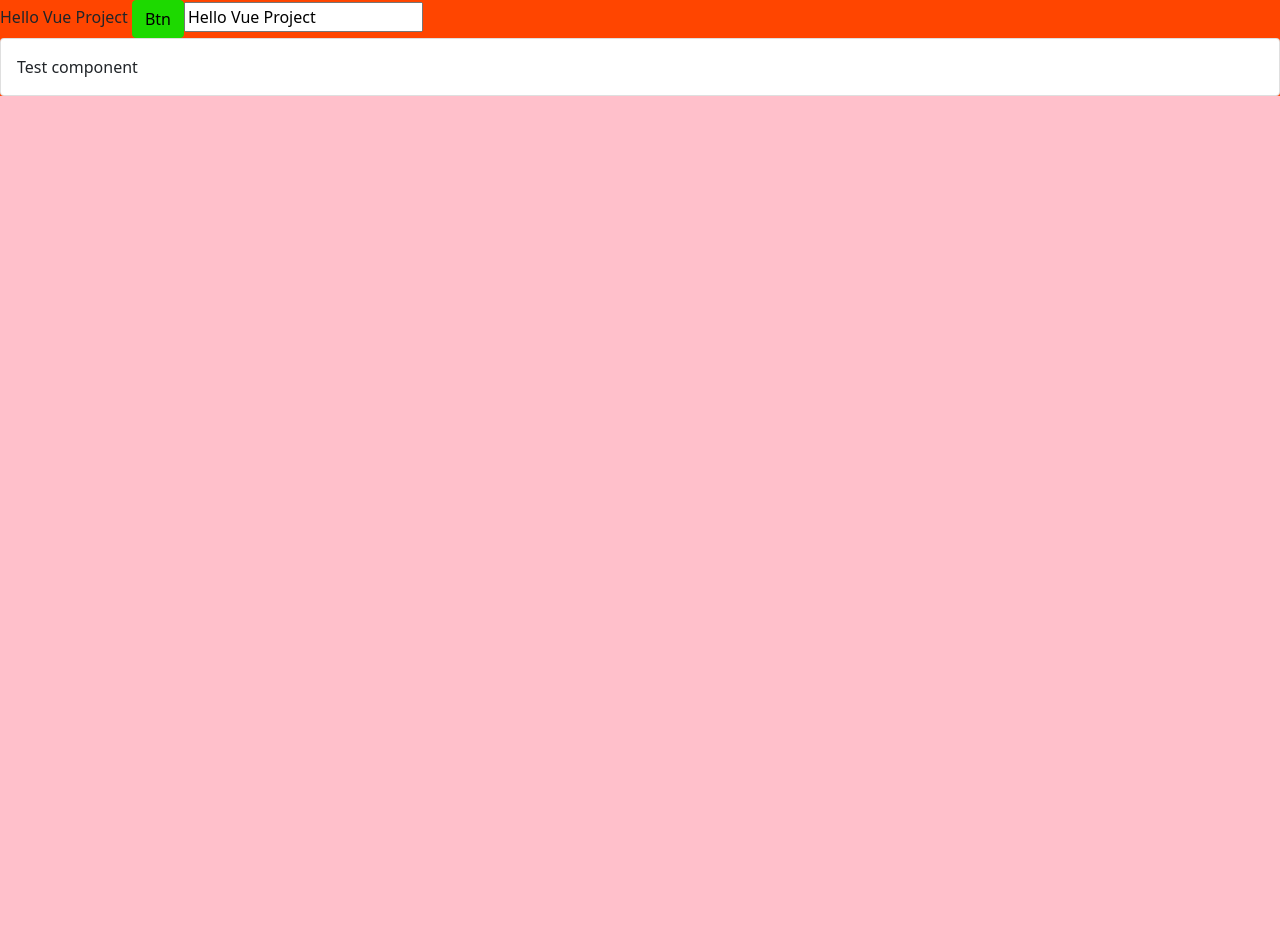
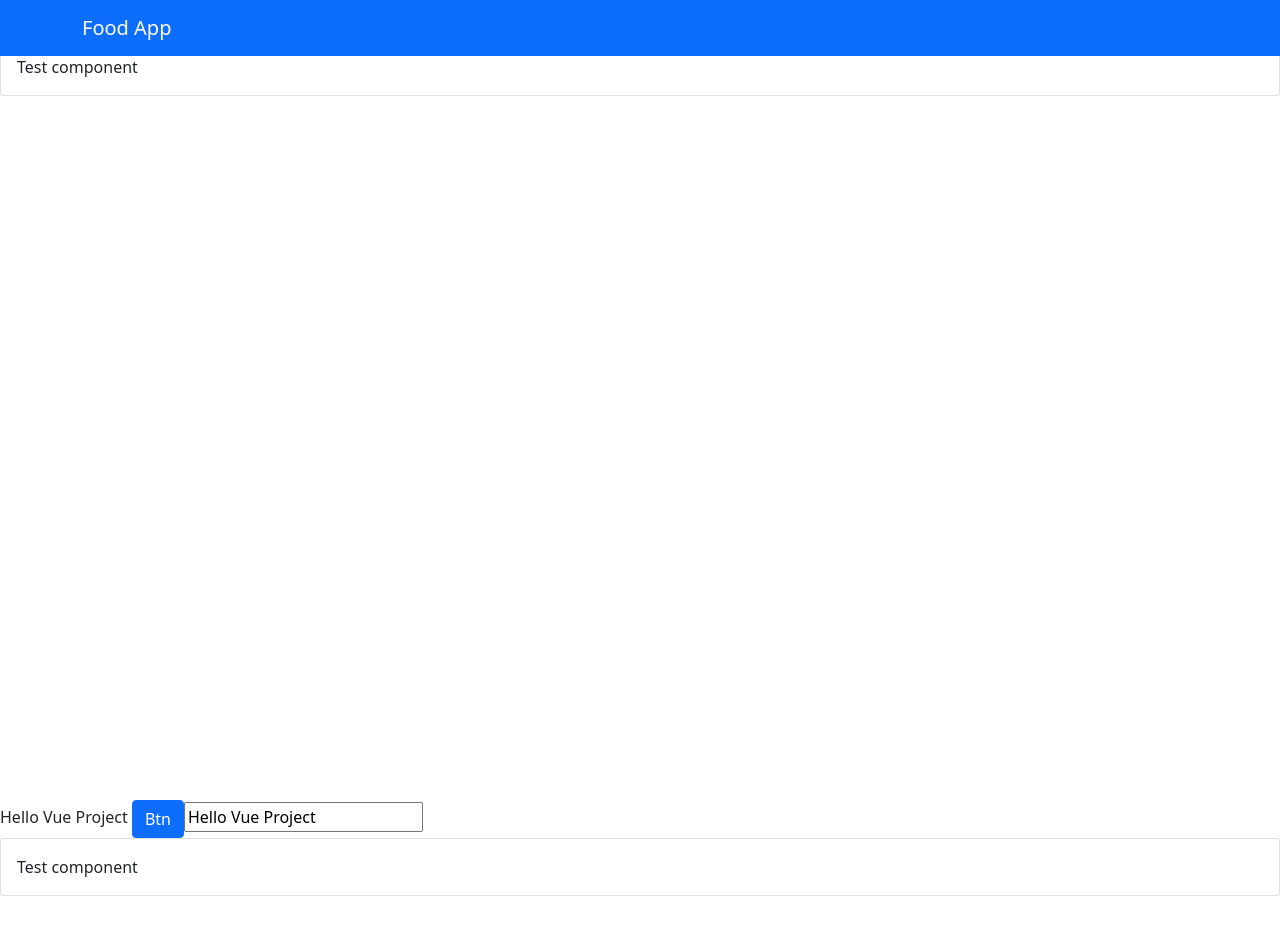
Before and after one commit to TolibovMuxammadamin/vue-lessons, a Vue app in the folder learning-project/: page / in a window 1280 px wide. Shown: the top 934 px of the page. Before the commit the page ends 800 px from the top, so only its background shows below. Built offline with nearby package versions, Linux system fonts and the light colour scheme.

Commit message:
started ui components

```diff
--- a/learning-project/src/App.vue
+++ b/learning-project/src/App.vue
@@ -1,16 +1,32 @@
 <template>
   <div class="app">
-    {{ msg }}
-    <button class="btn btn-primary">Btn</button>
-    <input v-model="msg" type="text" />
-    <Test></Test>
+    <div style="height: 800px">
+      {{ msg }}
+      <button class="btn btn-primary">Btn</button>
+      <input v-model="msg" type="text" />
+      <Test></Test>
+    </div>
+    <b-navbar fixed="top" bg-color="primary" dark>
+      <b-container>
+        <b-navbar-brand>Food App</b-navbar-brand>
+      </b-container>
+    </b-navbar>
+    <div style="height: 800px">
+      {{ msg }}
+      <button class="btn btn-primary">Btn</button>
+      <input v-model="msg" type="text" />
+      <Test></Test>
+    </div>
   </div>
 </template>
 
 <script>
 import Test from "@/components/Test.vue";
+import BContainer from "@/components/ui/Grid/BContainer";
+import BNavbar from "@/components/ui/Layout/BNavbar/BNavbar.vue";
+import BNavbarBrand from "@/components/ui/Layout/BNavbar/BNavbarBrand.vue";
 export default {
-  components: { Test },
+  components: { Test, BNavbar, BContainer, BNavbarBrand },
   name: "App",
   data() {
     return {
--- a/learning-project/src/assets/style.scss
+++ b/learning-project/src/assets/style.scss
@@ -1,8 +1,2 @@
-$body-bg: pink;
-$primary: #1dd900;
 
 @import "~bootstrap/scss/bootstrap";
-
-.app {
-    background-color: orangered;
-}
--- /dev/null
+++ b/learning-project/src/components/ui/Grid/BContainer.vue
@@ -0,0 +1,31 @@
+<template>
+  <div :class="classList">
+    <slot></slot>
+  </div>
+</template>
+
+<script>
+import { breakpoints } from "@/utils/constants.js";
+export default {
+  name: "BContainer",
+  props: {
+    fluid: Boolean,
+    breakpoint: {
+      type: String,
+      validator(size) {
+        return breakpoints.includes(size);
+      },
+    },
+  },
+  computed: {
+    classList() {
+      return [
+        this.fluid ? "container-fluid" : "container",
+        this.breakpoint ? `container-${this.breakpoint}` : "",
+      ];
+    },
+  },
+};
+</script>
+
+<style></style>
--- /dev/null
+++ b/learning-project/src/components/ui/Layout/BNavbar/BNavbar.vue
@@ -0,0 +1,52 @@
+<template>
+  <nav class="navbar" :class="classList">
+    <slot></slot>
+  </nav>
+</template>
+
+<script>
+import { breakpoints } from "@/utils/constants.js";
+export default {
+  name: "BNavbar",
+  props: {
+    bgColor: {
+      type: String,
+      default: "light",
+    },
+    breakpoint: {
+      type: String,
+      validator(size) {
+        return breakpoints.includes(size);
+      },
+    },
+    sticky: {
+      type: String,
+      validator(val) {
+        return ["top", "bottom"].includes(val);
+      },
+    },
+    fixed: {
+      type: String,
+      validator(val) {
+        return ["top", "bottom"].includes(val);
+      },
+    },
+    light: Boolean,
+    dark: Boolean,
+  },
+  computed: {
+    classList() {
+      return [
+        this.breakpoint ? `navbar-expand-${this.breakpoint}` : "navbar-expand",
+        this.sticky ? `sticky-${this.sticky}` : "",
+        this.fixed ? `fixed-${this.fixed}` : "",
+        this.light ? "navbar-light" : "",
+        this.dark ? "navbar-dark" : "",
+        `bg-${this.bgColor}`,
+      ];
+    },
+  },
+};
+</script>
+
+<style lang="scss"></style>
--- /dev/null
+++ b/learning-project/src/components/ui/Layout/BNavbar/BNavbarBrand.vue
@@ -0,0 +1,13 @@
+<template>
+  <a class="navbar-brand" href="#">
+    <slot></slot>
+  </a>
+</template>
+
+<script>
+export default {
+  name: "BNavbarBrand",
+};
+</script>
+
+<style></style>
--- /dev/null
+++ b/learning-project/src/utils/constants.js
@@ -0,0 +1 @@
+export const breakpoints = ["sm", "md", "lg", "xl", "xxl"];
```
